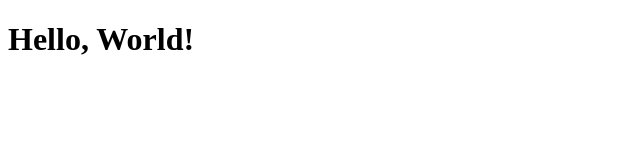
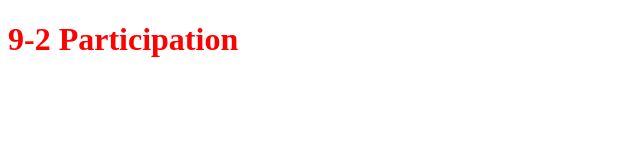
Before and after one commit to GU-Web-Dev-2025/participation-2-html-ndeyoung0621, a plain HTML site: page index.html in a window 1280 px wide. Shown: the whole page, without its empty margins (0-640 px from the left). Drawn offline with Linux system fonts and the light colour scheme.

Commit message:
changed from hello world to participation

```diff
--- a/index.html
+++ b/index.html
@@ -3,9 +3,10 @@
 <head>
     <meta charset="UTF-8">
     <meta name="viewport" content="width=device-width, initial-scale=1.0">
-    <title>Hello World</title>
+    <title>9-2 Participation</title>
 </head>
+
 <body>
-    <h1>Hello, World!</h1>
+    <h1 style="color: red">9-2 Participation</h1>
 </body>
 </html>
```
